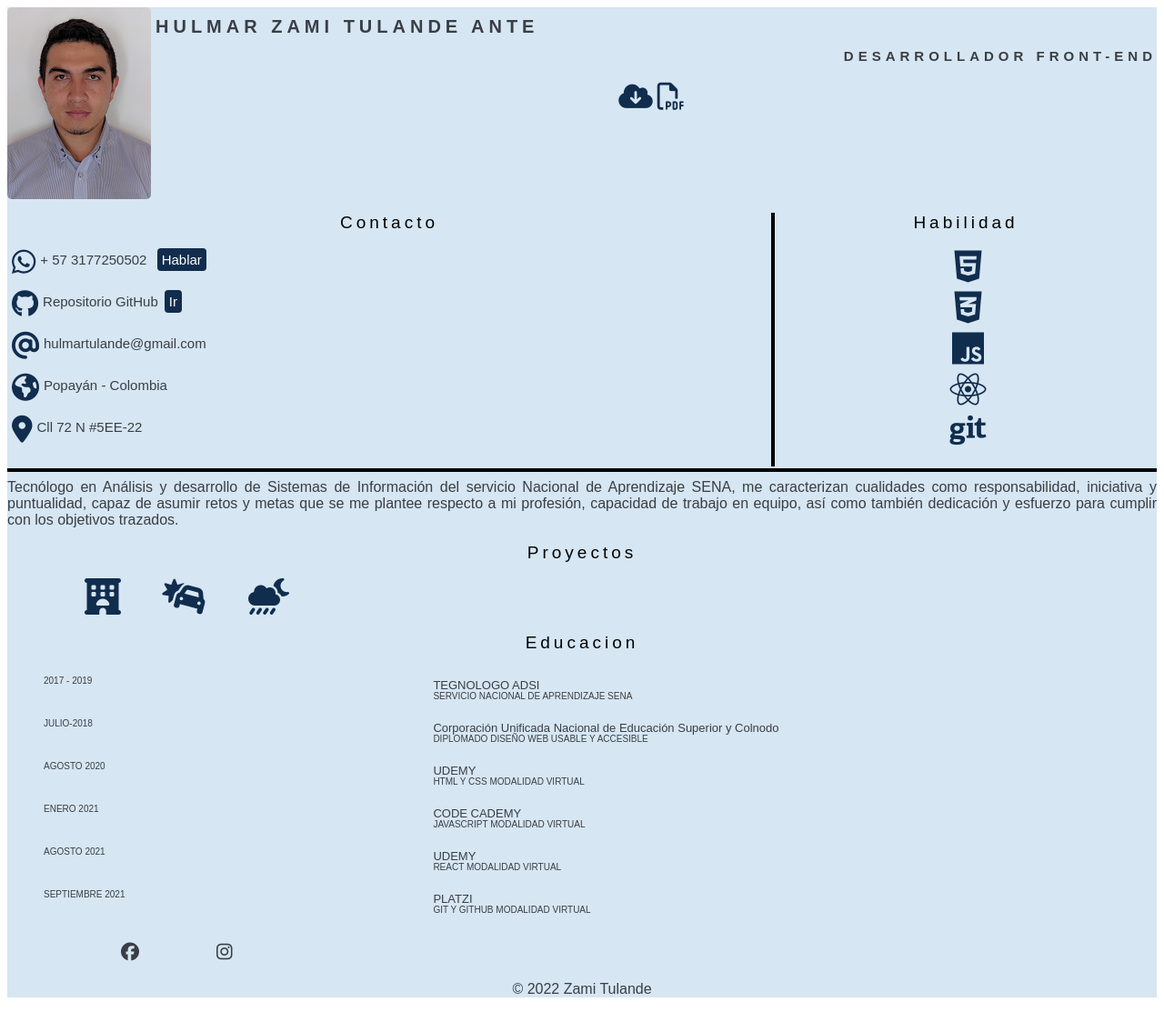
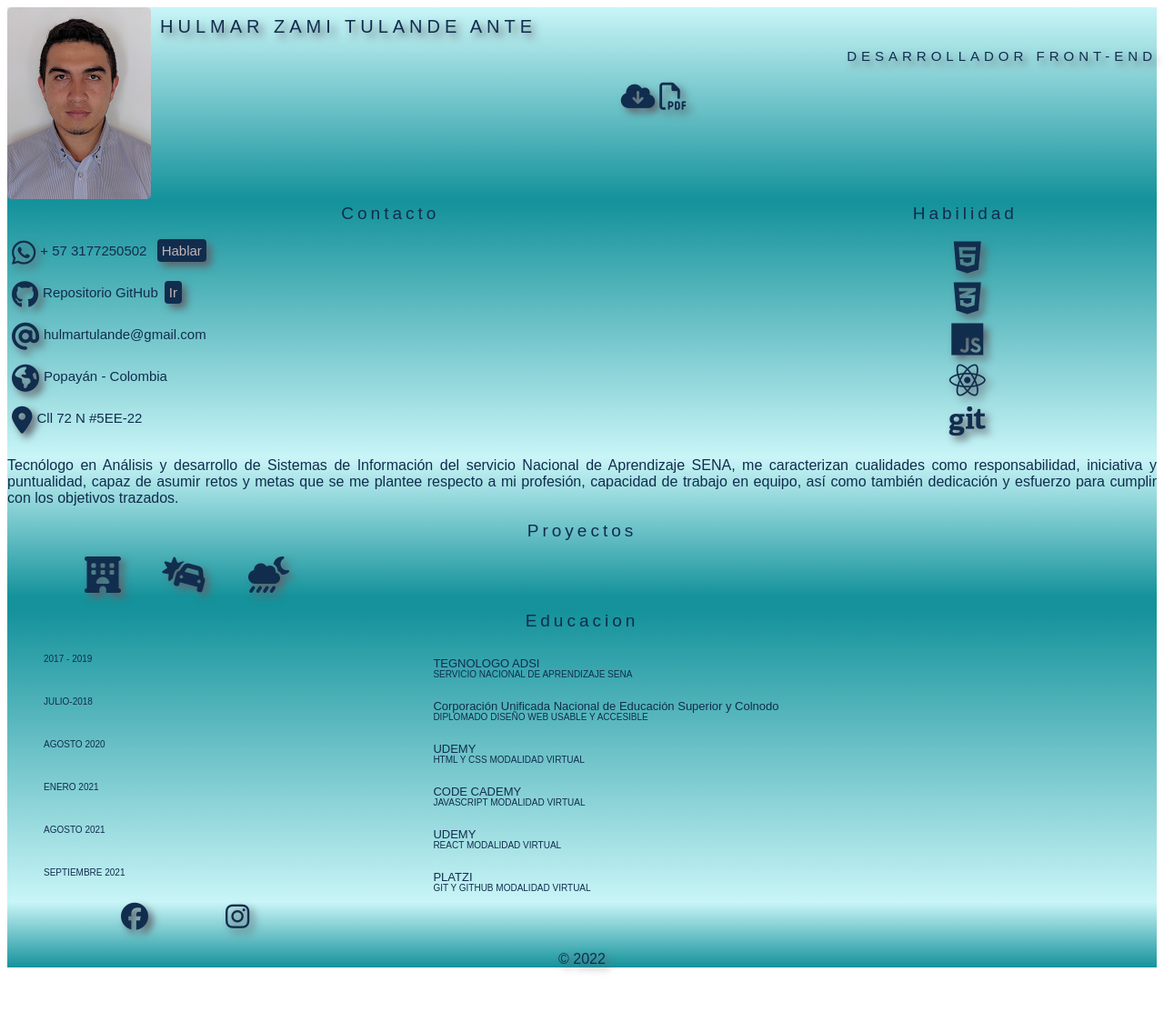
Before and after one commit to zamitulande/curriculum, a React (Vite) app: page / in a window 1280 px wide. Shown: the whole page at 91% size. After the commit the page ends 1080 px from the top, so only its background shows below. Built offline with nearby package versions, Linux system fonts and the light colour scheme.

Commit message:
background color

```diff
--- a/src/components/Footer.jsx
+++ b/src/components/Footer.jsx
@@ -17,7 +17,7 @@ const Footer = () => {
           </li>
         </ul>
         <div>
-          <p class="copy">&copy; 2022 Zami Tulande</p>
+          <p class="copy">&copy; 2022</p>
         </div>
       </div>
     </div>
--- a/src/index.css
+++ b/src/index.css
@@ -2,17 +2,19 @@
   width: 100%;
   height: 100%;
   font-family: sans-serif;
-  background-color: #d6e6f2;
-  color: #393e46;
+  background-color: #15929b;
+  color: #15929b;
 }
 
 .header {
   display: flex;
+  background: linear-gradient(to top, #15929b, #c9f5f7);
 }
 img {
   max-width: 30%;
   max-height: 100%;
   border-radius: 5px;
+  margin-right: 5px;
 }
 .nombre_rol {
   width: 100%;
@@ -22,15 +24,22 @@ img {
 .nombre {
   font-size: 20px;
   margin: 10px 0px 0px 5px;
+  color: #112d4e;
+  text-shadow: 5px 5px 9px #5e656e;
+  font-weight: 300;
 }
 .rol {
   font-size: 15px;
   text-align: right;
   margin: 12px 0px 20px 0px;
+  color: #112d4e;
+  text-shadow: 5px 5px 9px #5e656e;
+  font-weight: 300;
 }
 .contenedor_contacto {
   display: flex;
-  margin-top: 15px;
+  margin-top: 5px;
+  background: linear-gradient(to bottom, #15929b, #c9f5f7);
 }
 .contacto {
   width: 70%;
@@ -45,33 +54,38 @@ li {
 .li_info {
   display: flex;
   margin-top: 12px;
+  color: #112d4e;
 }
 .icono {
   font-size: 30px;
   margin-left: -35px;
   color: #112d4e;
+  text-shadow: 5px 5px 9px #5e656e;
 }
 .icono_h {
   font-size: 40px;
   margin-left: -35px;
   color: #112d4e;
+  text-shadow: 5px 5px 9px #5e656e;
+
 }
 .texto {
   margin-left: 5px;
   font-size: 15px;
   margin-top: 5px;
+
 }
 
 .habilidad {
   text-align: center;
   width: 35%;
   color: #112d4e;
-  border-left: 4px solid black;
+  border-radius: 10px;
 }
 .cuerpo {
   display: block;
-  border-top: 4px solid black;
-  margin-top: 2px;
+  margin-top: -8px;
+  background: linear-gradient(to top, #15929b, #c9f5f7);
 }
 .list_p {
   display: flex;
@@ -79,14 +93,17 @@ li {
 .icono_p {
   margin-inline-start: 45px;
   font-size: 40px;
+  text-shadow: 5px 5px 9px #5e656e;
 }
 p {
   margin-top: 8px;
   text-align: justify;
+  color: #112d4e;
 }
 
 .educacion {
   align-items: center;
+  background: linear-gradient(to bottom, #15929b, #c9f5f7);
 }
 .listado {
   margin-top: 10px;
@@ -102,6 +119,7 @@ p {
 }
 .fecha {
   width: 35%;
+  color: #112d4e;
 }
 .info_edu {
   width: 50%;
@@ -119,12 +137,12 @@ a {
 }
 .a_link {
   text-decoration: none;
-
+  box-shadow: 5px 5px 9px #5e656e;
   margin-left: 7px;
   border-radius: 4px;
   padding: 4px 5px;
   background-color: #112d4e;
-  color: #fff;
+  color: rgb(194, 181, 181);
 }
 .a_p {
   color: #112d4e;
@@ -132,8 +150,9 @@ a {
 .titulo {
   text-align: center;
   font-size: 19px;
-  color: black;
+  color: #112d4e;
   letter-spacing: 4px;
+  font-weight: 100;
 }
 .list_f {
   display: flex;
@@ -142,6 +161,8 @@ a {
 .icono_f {
   text-align: center;
   margin-left: 85px;
+  font-size: 30px;
+  color: #112d4e;
 }
 .copy {
   text-align: center;
@@ -150,9 +171,18 @@ a {
   margin-top: 10px;
   font-size: 30px;
   text-align: center;
+
 }
 .d_link{
   background-color: #d6e6f2;
   color: #112d4e;
+  text-shadow: 5px 5px 9px #5e656e;
+  background-color: transparent;
 
 }
+.contenedor_footer{
+  background: linear-gradient(to top, #15929b, #c9f5f7);
+  margin-top: -20px;
+  text-shadow: 5px 5px 9px #5e656e;
+
+}
```
Also changed, not shown: src/components/Habilidad.jsx (+3 -14 lines).
